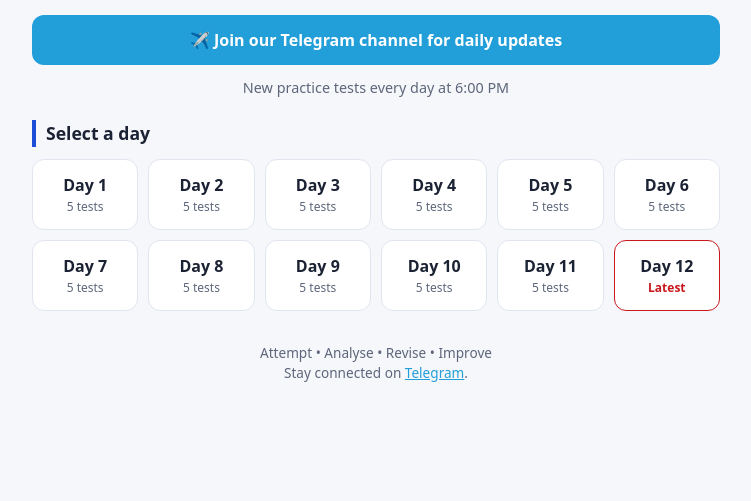
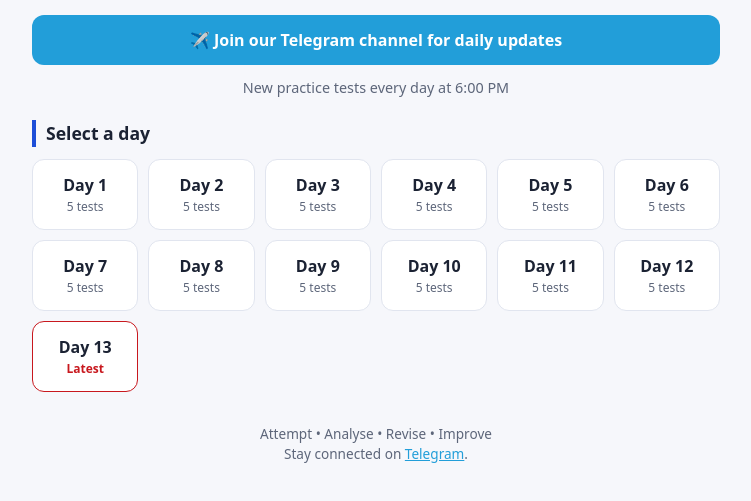
Before and after one commit to Akshara375go/sda-fda-free-series, a plain HTML site: page index.html in a window 1280 px wide. Shown: the part 221-722 px from the top of the page, without its empty margins (264-1015 px from the left). Drawn offline with Linux system fonts and the light colour scheme.

Commit message:
Update index.html

```diff
--- a/index.html
+++ b/index.html
@@ -82,7 +82,8 @@ var SUBJECTS = {
   history:  { icon: "🏛️", name: "Karnataka History", src: "Concise History of Karnataka — Dr. Suryanath U. Kamath" },
   computer: { icon: "💻", name: "Computer Knowledge", src: "Arihant Computer Awareness" },
   polity:   { icon: "📜", name: "Indian Polity", src: "Indian Polity — M. Laxmikanth" },
-  ca:       { icon: "📰", name: "Current Affairs" }
+  ca:       { icon: "📰", name: "Current Affairs" },
+   geography: { icon: "🌍", name: "Karnataka Geography" }
 };
 var DAYS = [
   { day: 1, tests: [
@@ -168,6 +169,14 @@ var DAYS = [
     { s: "computer", topics: ["Internet – Important Terms & Services", "E-mail – Basics and Features"], url: "https://share.gemini.google/XtiKIJt63WeY" },
     { s: "polity",   topics: ["Constitutional Bodies – Finance Commission", "Comptroller and Auditor General of India (CAG)"], url: "https://share.gemini.google/ScO33B7lpb1O" },
     { s: "ca",       topics: ["April 2026 Monthly Compilation – Day 2/2"], url: "https://share.gemini.google/A6CCIk6zjzfI" }
+  ]},
+  { day: 13, tests: [
+    { s: "kannada",  topics: ["ಅಲಂಕಾರ (Alankara) – Introduction and Types", "ಸಾಹಿತ್ಯ (Sahitya)"], url: "https://share.gemini.google/3yKyxATXPBQb" },
+    { s: "history",  topics: ["Karnataka Freedom Movement – Important Events", "Role of Karnataka Freedom Fighters"], url: "https://share.gemini.google/C6CQ47LzQm4B" },
+    { s: "polity",   topics: ["Full-Length Test"], url: "https://share.gemini.google/yQn5vU46uHvE" },
+    { s: "geography", topics: ["Geographical Location and Extent of Karnataka", "Physiographic Divisions of Karnataka"], url: "https://share.gemini.google/ppvMvAgW5rxv" },
+    { s: "computer", topics: ["Computer Security", "IT Trends and Nudi Software"], url: "https://share.gemini.google/qu3TUOnkcppW" },
+    { s: "ca",       topics: ["May 2026 Monthly Compilation – Day 1/2"], url: "https://share.gemini.google/Q1wOLDkAZ6iz" }
   ]}
 ];
 
```
